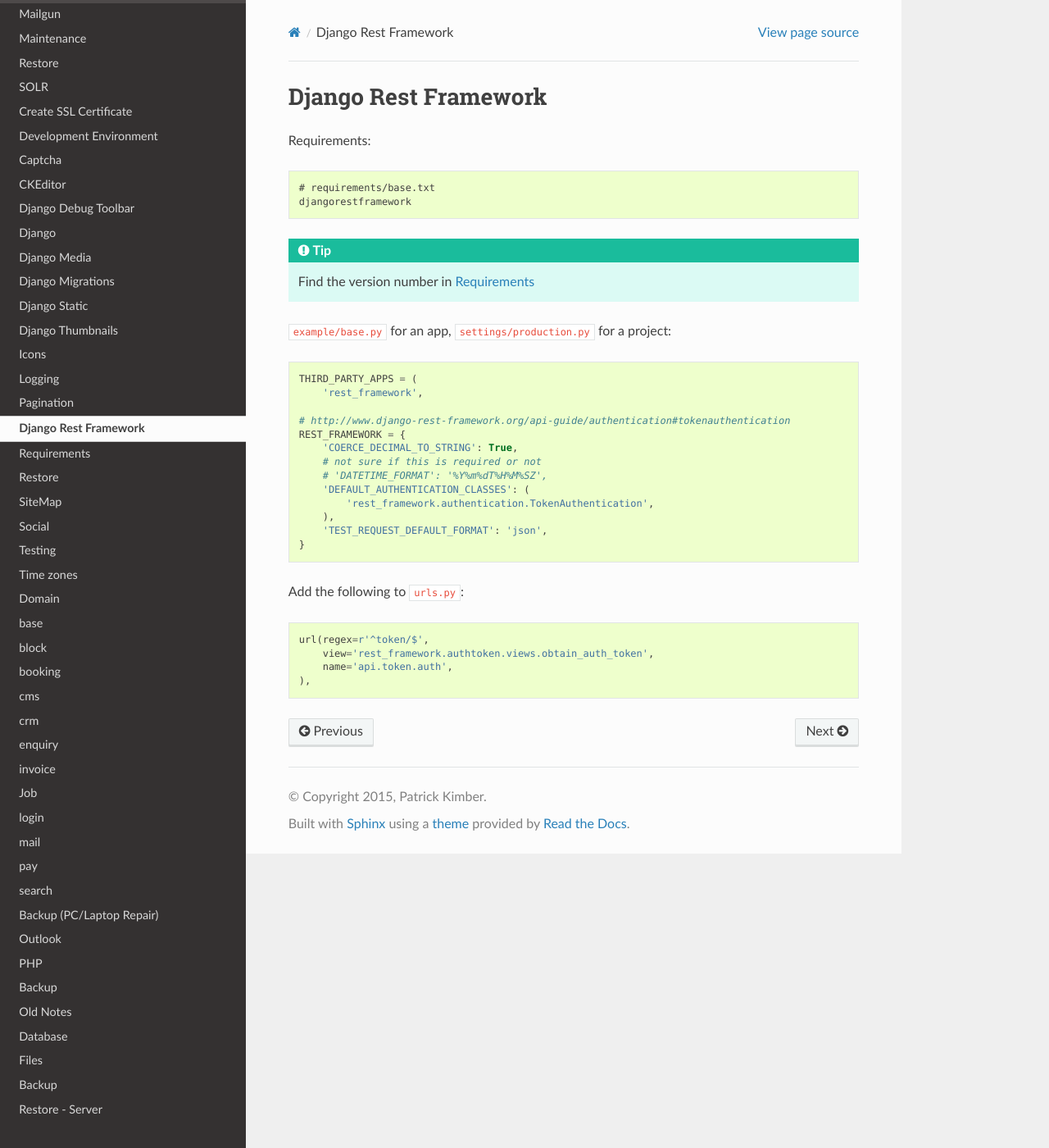
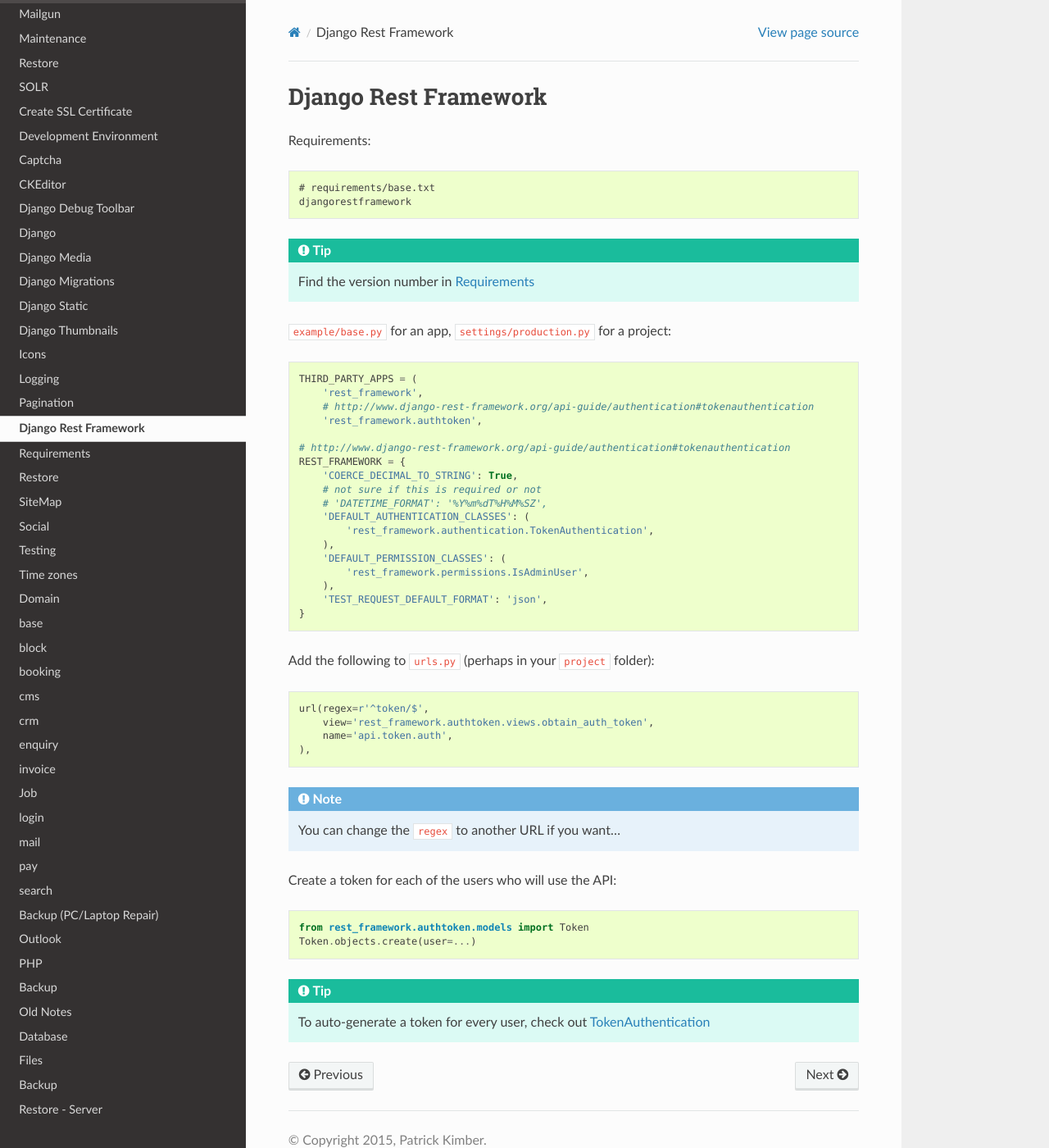
Before and after one commit to pkimber/old-docs-migrated-to-gitlab, a Sphinx documentation site: the page built from source/dev-rest-framework.rst, in a window 1280 px wide and 1400 px high. Shown: the whole window at 82% size. Built offline with Sphinx 7.4.7 and the Read the Docs theme 2.0.0, drawn with Linux system fonts in a browser that asks for light colours.

Commit message:
requirements and rest

```diff
--- a/source/dev-requirements.rst
+++ b/source/dev-requirements.rst
@@ -14,14 +14,14 @@
   celery-haystack==0.8
   celery==3.1.18
   cssselect==0.9.1
-  django-braces==1.4.0
+  django-braces==1.8.0
   django-celery-transactions==0.3.1
   django-compressor==1.4
   django-formtools==1.0
   django-haystack==2.3.1
   django-nocaptcha-recaptcha==0.0.18
   django-redis==3.8.3
-  django-reversion==1.8.5
+  django-reversion==1.8.7
   django-sendfile==0.3.6
   django-statsd-mozilla==0.3.14
   django-storages-redux
@@ -35,6 +35,7 @@
   git+https://github.com/django-haystack/celery-haystack.git@0ca54a6a8b6f794f88a1c28b8c79cdacef994cc7#egg=celery_haystack
   hg+https://bitbucket.org/schinckel/django-jsonfield#egg=jsonfield
   iso8601==0.1.10
+  lxml==3.4.4
   pillow==2.8.1
   psycopg2==2.6
   python-dateutil==2.4.1
@@ -43,6 +44,7 @@
   redis==2.10.3
   reportlab==3.1.44
   requests==2.6.0
+  spyne==2.11.0
   statsd==3.0.1
   stripe==1.22.2
   tasklib==0.9.0
--- a/source/dev-rest-framework.rst
+++ b/source/dev-rest-framework.rst
@@ -16,6 +16,8 @@
 
   THIRD_PARTY_APPS = (
       'rest_framework',
+      # http://www.django-rest-framework.org/api-guide/authentication#tokenauthentication
+      'rest_framework.authtoken',
 
   # http://www.django-rest-framework.org/api-guide/authentication#tokenauthentication
   REST_FRAMEWORK = {
@@ -25,12 +27,28 @@
       'DEFAULT_AUTHENTICATION_CLASSES': (
           'rest_framework.authentication.TokenAuthentication',
       ),
+      'DEFAULT_PERMISSION_CLASSES': (
+          'rest_framework.permissions.IsAdminUser',
+      ),
       'TEST_REQUEST_DEFAULT_FORMAT': 'json',
   }
 
-Add the following to ``urls.py``::
+Add the following to ``urls.py`` (perhaps in your ``project`` folder)::
 
   url(regex=r'^token/$',
       view='rest_framework.authtoken.views.obtain_auth_token',
       name='api.token.auth',
   ),
+
+.. note:: You can change the ``regex`` to another URL if you want...
+
+Create a token for each of the users who will use the API::
+
+  from rest_framework.authtoken.models import Token
+  Token.objects.create(user=...)
+
+.. tip:: To auto-generate a token for every user, check out
+         TokenAuthentication_
+
+
+.. _TokenAuthentication: http://www.django-rest-framework.org/api-guide/authentication/#tokenauthentication
```
